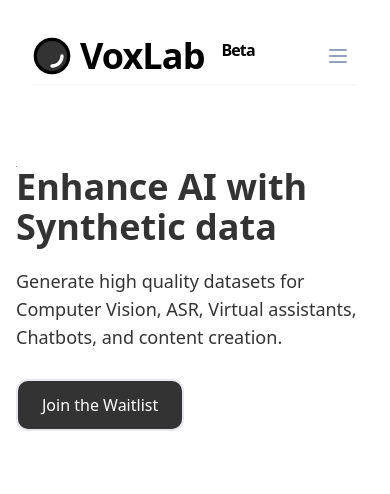
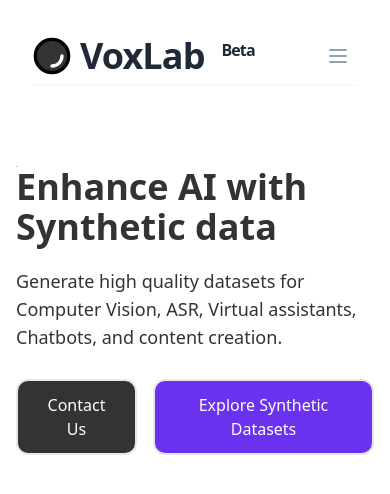
Before and after one commit to synthetic-data-platform/landing-page, a Next.js app: page / in a window 390 px wide. Shown: the top 494 px of the page. Built offline with nearby package versions, Linux system fonts and the light colour scheme; no server answers; grey boxes are pictures that could not be loaded.

Commit message:
updated head and hero section

```diff
--- a/components/Header.tsx
+++ b/components/Header.tsx
@@ -73,14 +73,22 @@ export default function Header() {
               className="px-2 lg:px-6 py-2 md:px-3 text-sm font-medium text-black hover:text-accent-400 lg:ml-auto"
               href=""
             >
-              Datasets
+              Solutions
             </a>
+
+            {/* <details className="dropdown lg:ml-auto">
+              <summary className="m-1 btn">Services</summary>
+              <ul className="p-2  menu dropdown-content z-[1] bg-base-100">
+                <li><a>Item 1</a></li>
+                <li><a>Item 2</a></li>
+              </ul>
+            </details> */}
 
             <a
               className="px-2 lg:px-6 py-2 md:px-3 text-sm font-medium text-black hover:text-accent-400"
-              href="/blogs"
+              href="#datasets"
             >
-              Blogs
+              Datasets
             </a>
 
             <a
@@ -88,7 +96,7 @@ export default function Header() {
               href="https://rahul-kadam.notion.site/VoxLab-Changlog-7ad7cdb8fe3c4dec9347d893675cee09?pvs=4"
               target="_blank" rel="noopener noreferrer"
             >
-              Changelog
+              Blogs
             </a>
 
 
@@ -100,7 +108,7 @@ export default function Header() {
                 target="_blank"
                 rel="noopener noreferrer"
                 >
-                Join the Waitlist
+                Contact Us
               </a>
             </div>
           </nav>
--- /dev/null
+++ b/components/datasets.tsx
@@ -0,0 +1,25 @@
+export default function datasets(){
+    return (
+        <section
+            id='datasets' className="md:pt-20 pb-10 "
+        >
+            <div className="mx-auto px-4 sm:px-6 lg:px-8">
+                <div className="mx-auto md:text-center">
+                    <h1 className="mx-auto max-w-4xl font-display text-4xl font-bold tracking-normal text-[#333] sm:text-6xl flex items-center justify-center">
+                        Synthetic Datasets
+                    </h1>
+                </div>
+
+                <div>
+
+                    <a href="#" className="block max-w-sm p-6 bg-white border border-gray-200 rounded-lg shadow hover:bg-gray-100 dark:bg-gray-800 dark:border-gray-700 dark:hover:bg-gray-700">
+                        <h5 className="mb-2 text-2xl font-bold tracking-tight text-gray-900 dark:text-white">Noteworthy technology acquisitions 2021</h5>
+                        <p className="font-normal text-gray-700 dark:text-gray-400">Here are the biggest enterprise technology acquisitions of 2021 so far, in reverse chronological order.</p>
+                    </a>
+
+                </div>
+            </div>
+
+        </section>
+    )
+}
--- a/package.json
+++ b/package.json
@@ -7,6 +7,7 @@
   },
   "dependencies": {
     "@headlessui/react": "^1.7.7",
+    "@radix-ui/react-popover": "1.0.6",
     "@tensorflow/tfjs": "^3.21.0",
     "@upstash/ratelimit": "^0.1.5",
     "@upstash/redis": "^1.19.1",
@@ -31,6 +32,7 @@
     "@types/react-dom": "18.0.6",
     "@types/request-ip": "^0.0.37",
     "autoprefixer": "^10.4.12",
+    "daisyui": "^3.4.0",
     "postcss": "^8.4.18",
     "prettier": "^2.8.8",
     "prettier-plugin-tailwindcss": "^0.3.0",
--- a/pages/index.tsx
+++ b/pages/index.tsx
@@ -1,74 +1,70 @@
-import React, { lazy } from 'react';
+import React, { lazy } from "react";
 
 import { NextPage } from "next";
 import Head from "next/head";
 import Link from "next/link";
 import Header from "../components/Header";
 import SquigglyLines from "../components/SquigglyLines";
-import Image from 'next/image';
+import Image from "next/image";
+import Datasets from "../components/datasets";
 
-const Tools = lazy(() => import('../components/Tools'));
+const Tools = lazy(() => import("../components/Tools"));
 
-
-import { ReactCompareSlider, ReactCompareSliderImage } from 'react-compare-slider';
-
-
+import {
+  ReactCompareSlider,
+  ReactCompareSliderImage,
+} from "react-compare-slider";
 
 const Home: NextPage = () => {
   return (
-    <div className="flex max-w-6xl mx-auto flex-col items-center justify-center py-2">
+    <div className="mx-auto flex max-w-6xl flex-col items-center justify-center py-2">
       <Head>
         <title>VoxLab | Enhance AI with Synthetic data </title>
         <link rel="icon" href="/favicon.ico" />
       </Head>
 
       <Header />
-      <main className="w-full grid sm:grid-cols-2 mt-10 gap-10 sm:ml-40 px-4 sm:mt-16">
-
-        <div className='sm:mt-16 mt-10'>
+      <main className="mt-10 grid w-full gap-10 px-4 sm:ml-40 sm:mt-16 sm:grid-cols-2">
+        <div className="mt-10 sm:mt-16">
           <img
             src="https://tinypixel.pythonanywhere.com/pixel.gif?page=voxlab-landing-page"
-              style={{ width: '1px', height: '1px' }}
+            style={{ width: "1px", height: "1px" }}
           />
-            <h1 className="mx-auto max-w-4xl font-display text-4xl font-bold tracking-normal text-slate-900 sm:text-5xl">
-
+          <h1 className="font-display mx-auto max-w-4xl text-4xl font-bold tracking-normal text-slate-900 sm:text-5xl">
             <span className="relative whitespace-nowrap text-[#333]">
               <span className="relative mr-2">Enhance AI with</span>
             </span>
-
           </h1>
 
-            <h1 className="mx-auto max-w-4xl font-display text-4xl font-bold tracking-normal text-[#333] sm:text-5xl sm:mt-2">
+          <h1 className="font-display mx-auto max-w-4xl text-4xl font-bold tracking-normal text-[#333] sm:mt-2 sm:text-5xl">
             Synthetic data
           </h1>
 
-
-            <p className="mx-auto sm:mt-5 mt-5 max-w-xl text-lg text-[#333] leading-7">
-              Generate high quality datasets for Computer Vision, ASR, Virtual assistants, Chatbots, and content creation.
+          <p className="mx-auto mt-5 max-w-xl text-lg leading-7 text-[#333] sm:mt-5">
+            Generate high quality datasets for Computer Vision, ASR, Virtual
+            assistants, Chatbots, and content creation.
           </p>
 
           <div className="flex space-x-4">
-
             <Link
-                className="items-center mt-7 justify-center font-medium rounded-xl focus-visible:outline-black focus:outline-none inline-flex bg-[#333] border-2 duration-200 focus-visible:ring-black hover:bg-transparent hover:text-black lg:w-auto px-6 py-3 text-center text-white"
+              className="mt-7 inline-flex items-center justify-center rounded-xl border-2 bg-[#333] px-6 py-3 text-center font-medium text-white duration-200 hover:bg-transparent hover:text-black focus:outline-none focus-visible:outline-black focus-visible:ring-black lg:w-auto"
               href="https://tally.so/r/m6e6EA"
               target="_blank"
               rel="noopener noreferrer"
             >
-                Join the Waitlist
+              Contact Us
             </Link>
 
-              {/* <Link
-                className="items-center mt-7 justify-center font-medium rounded-xl focus-visible:outline-black focus:outline-none inline-flex bg-[#6a32ee] border-2 duration-200 focus-visible:ring-black hover:bg-transparent hover:border-black hover:text-black lg:w-auto px-6 py-3 text-center text-white"
-                href="#Tools"
+            <Link
+              className="mt-7 inline-flex items-center justify-center rounded-xl border-2 bg-[#6a32ee] px-6 py-3 text-center font-medium text-white duration-200 hover:border-black hover:bg-transparent hover:text-black focus:outline-none focus-visible:outline-black focus-visible:ring-black lg:w-auto"
+              href="#datasets"
             >
               Explore Synthetic Datasets
-              </Link> */}
+            </Link>
           </div>
         </div>
 
         <div>
-
           <video
             src="https://uploads-ssl.webflow.com/62fa8255a7287e714931a2ad/62fa85a47f6f589559851bfc_web_white-transcode.mp4"
             width="100%"
@@ -81,6 +77,8 @@ const Home: NextPage = () => {
           ></video>
         </div>
       </main>
+
+      {/* <Datasets /> */}
     </div>
   );
 };
--- a/tailwind.config.js
+++ b/tailwind.config.js
@@ -9,6 +9,19 @@ module.exports = {
     extend: {},
   },
   plugins: [
-    require('flowbite/plugin')
+    require('flowbite/plugin'),
+    require("daisyui"),
   ],
+
+   // daisyUI config (optional - here are the default values)
+   daisyui: {
+    themes: false, // true: all themes | false: only light + dark | array: specific themes like this ["light", "dark", "cupcake"]
+    darkTheme: "LIGHT", // name of one of the included themes for dark mode
+    base: true, // applies background color and foreground color for root element by default
+    styled: true, // include daisyUI colors and design decisions for all components
+    utils: true, // adds responsive and modifier utility classes
+    rtl: false, // rotate style direction from left-to-right to right-to-left. You also need to add dir="rtl" to your html tag and install `tailwindcss-flip` plugin for Tailwind CSS.
+    prefix: "", // prefix for daisyUI classnames (components, modifiers and responsive class names. Not colors)
+    logs: true, // Shows info about daisyUI version and used config in the console when building your CSS
+  },
 }
```
Also changed, not shown: 1 other file (tests, documents, lock files or other folders). Lines whose indentation alone changed are shown as unchanged.
